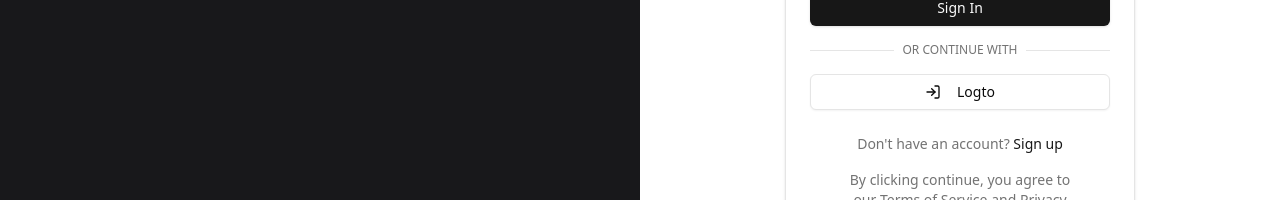
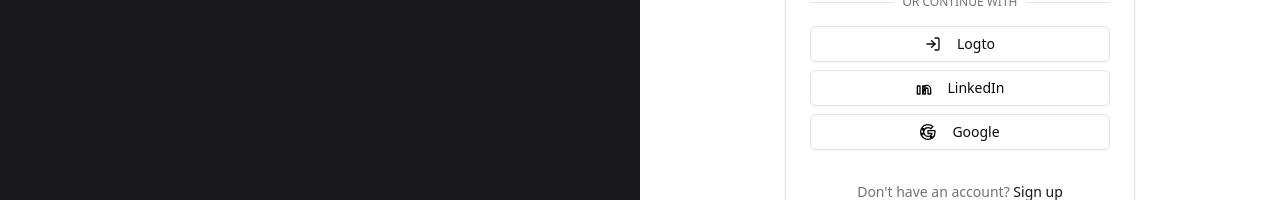
Before and after one commit to randy-rebucas/npc-app, a Next.js app: page /auth/signin in a window 1280 px wide. Shown: the part 414-614 px from the top of the page. Built offline with nearby package versions, Linux system fonts and the light colour scheme; no server answers; the database is empty.

Commit message:
update nextauth

```diff
--- a/src/app/api/auth/[...nextauth]/options.ts
+++ b/src/app/api/auth/[...nextauth]/options.ts
@@ -1,5 +1,9 @@
 import type { NextAuthOptions } from "next-auth";
 import CredentialsProvider from "next-auth/providers/credentials";
+import LinkedInProvider, {
+  LinkedInProfile,
+} from "next-auth/providers/linkedin";
+import GoogleProvider from "next-auth/providers/google";
 import bcrypt from "bcrypt";
 import connect from "@/lib/db";
 import User from "@/app/models/User";
@@ -42,6 +46,31 @@ export const authOptions: NextAuthOptions = {
         }
       },
     }),
+    LinkedInProvider({
+      clientId: process.env.LINKEDIN_CLIENT_ID as string,
+      clientSecret: process.env.LINKEDIN_CLIENT_SECRET as string,
+      authorization: {
+        params: {
+          scope: "openid profile email",
+        },
+      },
+      issuer: "https://www.linkedin.com",
+      wellKnown:
+        "https://www.linkedin.com/oauth/.well-known/openid-configuration",
+      async profile(profile: LinkedInProfile) {
+        return {
+          id: profile.sub,
+          name: profile.name,
+          email: profile.email,
+          image: profile.picture,
+          role: "CUSTOMER",
+        };
+      },
+    }),
+    GoogleProvider({
+      clientId: process.env.GOOGLE_CLIENT_ID as string,
+      clientSecret: process.env.GOOGLE_CLIENT_SECRET as string,
+    }),
     {
       id: "logto",
       name: "Logto",
@@ -73,14 +102,11 @@ export const authOptions: NextAuthOptions = {
   },
   callbacks: {
     async signIn({ user, account }) {
-      if (account?.provider === "logto") {
+      if (account?.provider === "logto" || account?.provider === "linkedin" || account?.provider === "google") {
         try {
           await connect();
           const existingUser = await User.findOne({ email: user.email });
-          const hashedPassword = await bcrypt.hash(
-            'password',
-            10
-          );
+          const hashedPassword = await bcrypt.hash("password", 10);
 
           if (!existingUser) {
             const newUser = await User.create({
@@ -106,7 +132,7 @@ export const authOptions: NextAuthOptions = {
       await createEvent({
         user: user.id,
         email: user.email!,
-        type: 'logged-in'
+        type: "logged-in",
       });
       return true;
     },
--- a/src/app/auth/signin/page.tsx
+++ b/src/app/auth/signin/page.tsx
@@ -113,10 +113,32 @@ export default function SignIn() {
                 type="button"
                 disabled={isLoading}
                 onClick={() => signIn("logto", { callbackUrl: "/dashboard" })}
-                className="w-full"
+                className="w-full mb-2"
               >
                 <Icons.logto className="mr-2 h-4 w-4" />
                 Logto
+              </Button>
+
+              <Button
+                variant="outline"
+                type="button"
+                disabled={isLoading}
+                onClick={() => signIn("linkedin", { callbackUrl: "/dashboard" })}
+                className="w-full mb-2"
+              >
+                <Icons.linkedin className="mr-2 h-4 w-4" />
+                LinkedIn
+              </Button>
+
+              <Button
+                variant="outline"
+                type="button"
+                disabled={isLoading}
+                onClick={() => signIn("google", { callbackUrl: "/dashboard" })}
+                className="w-full mb-2"
+              >
+                <Icons.google className="mr-2 h-4 w-4" />
+                Google
               </Button>
             </CardContent>
             <CardFooter className="flex flex-col gap-4">
--- a/src/components/icons.tsx
+++ b/src/components/icons.tsx
@@ -33,7 +33,42 @@ export const Icons = {
     >
       <path d="M15 3h4a2 2 0 0 1 2 2v14a2 2 0 0 1-2 2h-4" />
       <polyline points="10 17 15 12 10 7" />
-      <line x1="15" y1="12" x2="3" y2="12" />
+      <line x1="3" y1="12" x2="15" y2="12" />
     </svg>
   ),
-}
+  linkedin: ({ className }: { className?: string }) => (
+    <svg
+      className={className}
+      xmlns="http://www.w3.org/2000/svg"
+      width="24"
+      height="24"
+      viewBox="0 0 24 24"
+      fill="none"
+      stroke="currentColor"
+      strokeWidth="2"
+      strokeLinecap="round"
+      strokeLinejoin="round"
+    >
+      <path d="M16 8a6 6 0 0 1 6 6v7h-4v-7a2 2 0 0 0-2-2 2 2 0 0 0-2 2v7h-4v-7a6 6 0 0 1 6-6zM2 9h4v12H2zm8 12H10V9h4z" />
+    </svg>
+  ),
+  google: ({ className }: { className?: string }) => (
+    <svg
+      className={className}
+      xmlns="http://www.w3.org/2000/svg"
+      width="24"
+      height="24"
+      viewBox="0 0 24 24"
+      fill="none"
+      stroke="currentColor"
+      strokeWidth="2"
+      strokeLinecap="round"
+      strokeLinejoin="round"
+    >
+      <path d="M22.56 12.25c0-.78-.07-1.53-.2-2.25H12v4.26h5.92c-.26 1.37-1.04 2.53-2.21 3.31v2.77h3.57c2.08-1.92 3.28-4.74 3.28-8.09z" />
+      <path d="M12 23c2.97 0 5.46-.98 7.28-2.66l-3.57-2.77c-.98.66-2.23 1.06-3.71 1.06-2.86 0-5.29-1.93-6.16-4.53H2.18v2.84C3.99 20.53 7.7 23 12 23z" />
+      <path d="M5.84 14.09c-.22-.66-.35-1.36-.35-2.09s.13-1.43.35-2.09V7.07H2.18C1.43 8.55 1 10.22 1 12s.43 3.45 1.18 4.93l2.85-2.22.81-.62z" />
+      <path d="M12 5.38c1.62 0 3.06.56 4.21 1.64l3.15-3.15C17.45 2.09 14.97 1 12 1 7.7 1 3.99 3.47 2.18 7.07l3.66 2.84c.87-2.6 3.3-4.53 6.16-4.53z" />
+    </svg>
+  ),
+};
```
